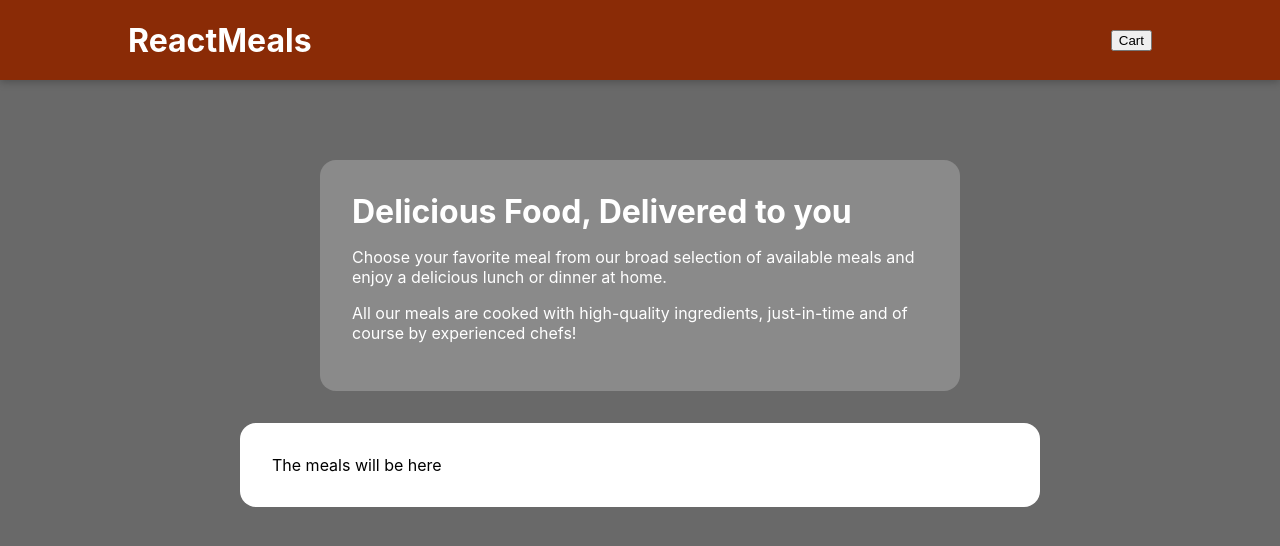
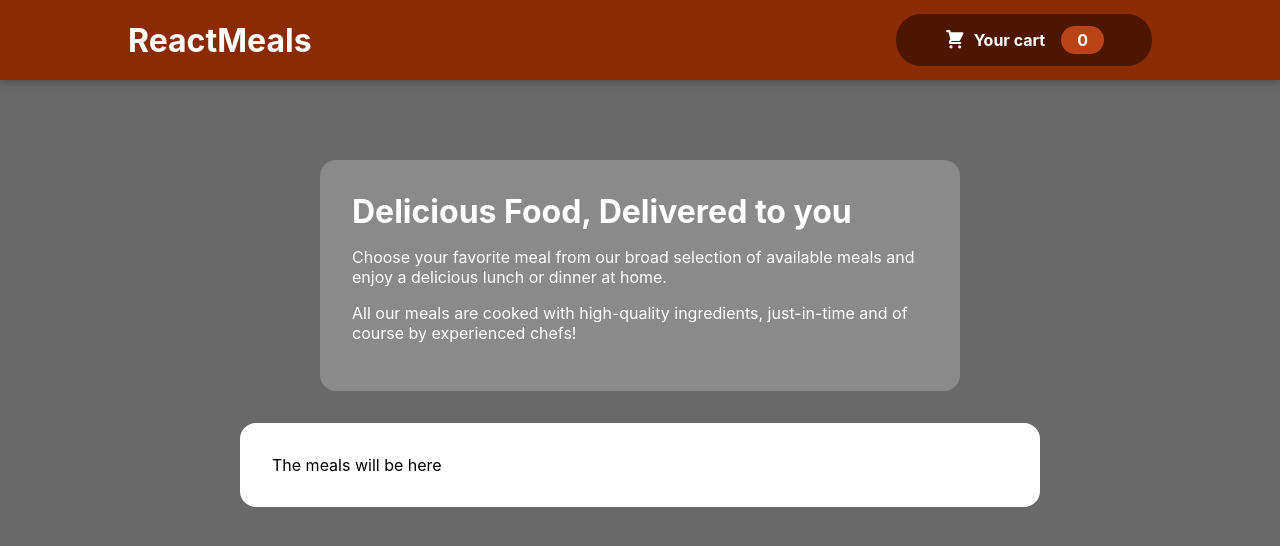
Before and after one commit to calderon/react-complete-guide-11, a React (Create React App) app: page / in a window 1280 px wide. Shown: the top 546 px of the page. Built offline with nearby package versions, Linux system fonts and the light colour scheme.

Commit message:
Cart initial steps

```diff
--- /dev/null
+++ b/src/Cart/Cart.module.css
@@ -0,0 +1,37 @@
+.cart {
+  cursor: pointer;
+  font: inherit;
+  border: none;
+  background-color: #4d1601;
+  color: white;
+  padding: 0.75rem 3rem;
+  display: flex;
+  justify-content: space-around;
+  align-items: center;
+  border-radius: 25px;
+  font-weight: bold;
+}
+
+.cart:hover,
+.cart:active {
+
+}
+
+.cart__icon {
+  width: 1.35rem;
+  height: 1.35rem;
+  margin-right: 0.5rem;
+}
+
+.cart__badge {
+  background-color: #b94517;
+  padding: 0.25rem 1rem;
+  border-radius: 25px;
+  margin-left: 1rem;
+  font-weight: bold;
+}
+
+.cart:hover .cart__badge,
+.cart:active .cart__badge {
+  background-color: #92320c;
+}
--- /dev/null
+++ b/src/Cart/CartIcon.js
@@ -0,0 +1,14 @@
+const CartIcon = (props) => {
+  return (
+    <svg
+      className={props.className}
+      xmlns='http://www.w3.org/2000/svg'
+      viewBox='0 0 20 20'
+      fill='currentColor'
+    >
+      <path d='M3 1a1 1 0 000 2h1.22l.305 1.222a.997.997 0 00.01.042l1.358 5.43-.893.892C3.74 11.846 4.632 14 6.414 14H15a1 1 0 000-2H6.414l1-1H14a1 1 0 00.894-.553l3-6A1 1 0 0017 3H6.28l-.31-1.243A1 1 0 005 1H3zM16 16.5a1.5 1.5 0 11-3 0 1.5 1.5 0 013 0zM6.5 18a1.5 1.5 0 100-3 1.5 1.5 0 000 3z' />
+    </svg>
+  );
+};
+
+export default CartIcon;
--- /dev/null
+++ b/src/Cart/index.js
@@ -0,0 +1,14 @@
+import CartIcon from "./CartIcon.js";
+import classes from './Cart.module.css';
+
+const Cart = () => {
+  return (
+    <button className={classes.cart}>
+      <CartIcon className={classes["cart__icon"]} />
+      <span>Your cart</span>
+      <span className={classes["cart__badge"]}>0</span>
+    </button>
+  )
+};
+
+export default Cart;
--- a/src/Header/index.js
+++ b/src/Header/index.js
@@ -1,10 +1,11 @@
+import Cart from "../Cart";
 import classes from "./Header.module.css";
 
 const Header = () => {
   return (
     <header className={classes.header}>
       <h1>ReactMeals</h1>
-      <button>Cart</button>
+      <Cart />
     </header>
   )
 };
```
